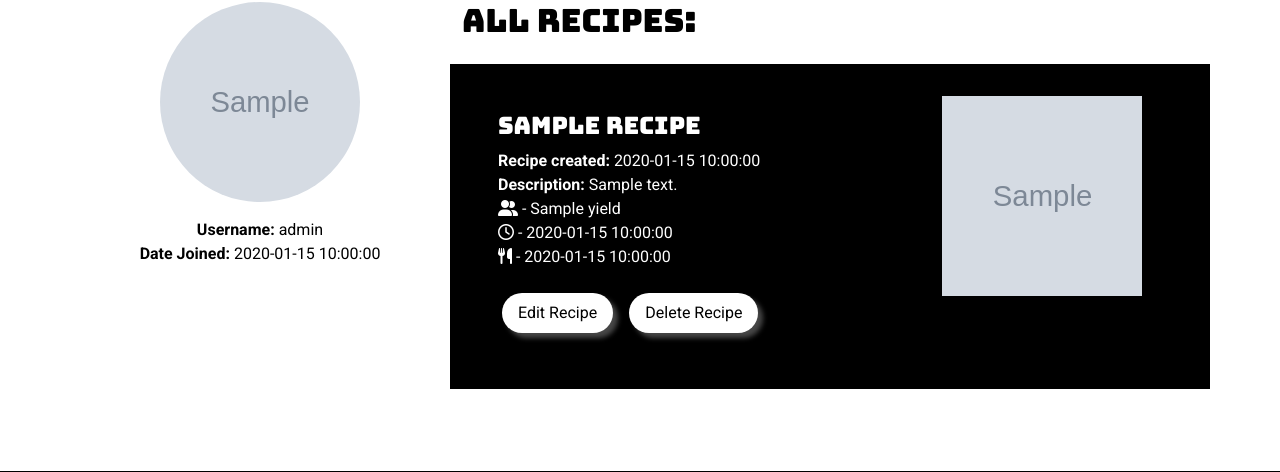
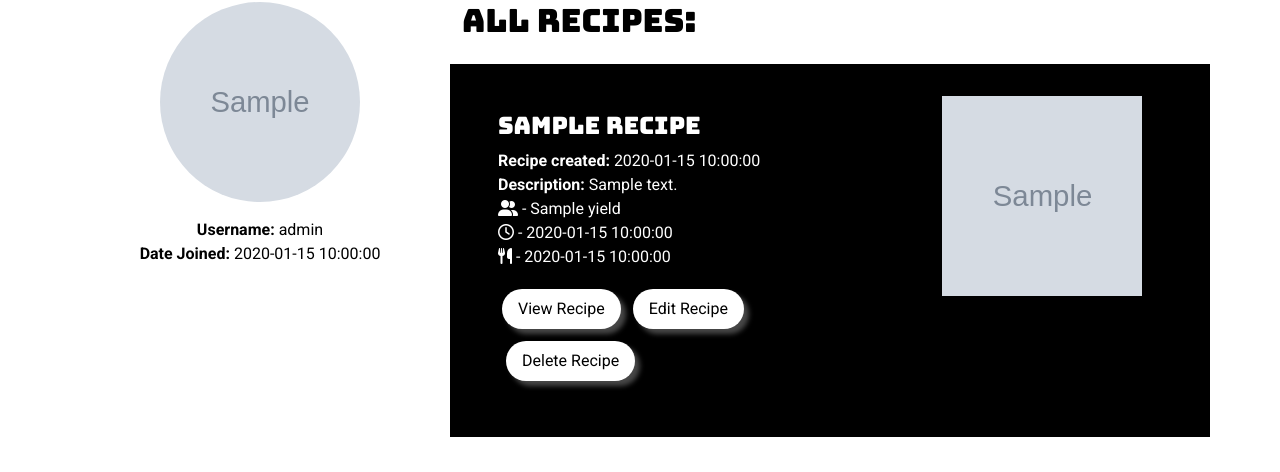
Before and after one commit to Alicepinch/everything-vegan, a Flask app: page /profile/admin in a window 1280 px wide. Shown: the part 106-578 px from the top of the page. Run offline with Flask 2, Linux system fonts and the light colour scheme; the visitor is signed in with stand-in values (Sample User, id 1); grey boxes marked "Sample" are stand-in pictures; a database or web service that is not in the repository returns one stand-in record (values such as "Sample title"); some libraries are stand-ins or nearby versions.

Commit message:
View recipe CTA added

```diff
--- a/templates/profile.html
+++ b/templates/profile.html
@@ -94,6 +94,7 @@
                             <i class="far fa-clock"></i> - {{ recipe.active_time }} <br>
                             <i class="fas fa-utensils"></i> - {{ recipe.total_time }} <br>
                         </p>
+                        <a class="btn btn-white m-1" href="{{  (url_for('recipe_page', recipe_id=recipe._id))  }}"> View Recipe </a>
                         <a class="btn btn-white m-1" href="{{  (url_for('edit_recipe', recipe_id=recipe._id))  }}"> Edit
                             Recipe </a>
                         <button class="btn btn-white recipe-btn">Delete Recipe</button>
```
